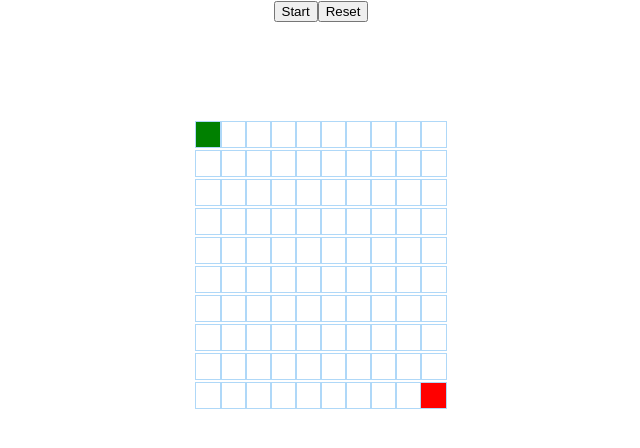
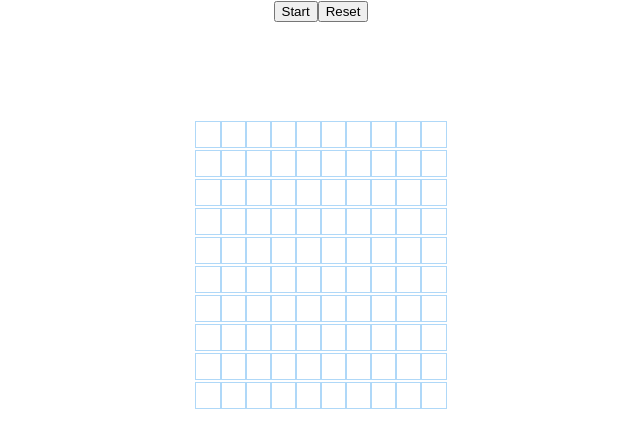
Before and after one commit to matthewqian1/pathfinding-visualiser, a React (Create React App) app: page / in a window 1280 px wide. Shown: the top 448 px of the page, without its empty margins (319-959 px from the left). Built offline with nearby package versions, Linux system fonts and the light colour scheme.

Commit message:
set start and finish by user click

```diff
--- a/src/components/Visualiser.jsx
+++ b/src/components/Visualiser.jsx
@@ -11,22 +11,33 @@ export default class Visualiser extends Component {
             nodes: [],
             numRows: 10,
             numCols: 10,
-            start: [0, 0],
-            finish: [9, 9]
+            start: [],
+            finish: []
         };
     }
 
     componentDidMount() {
+        this.setBoard();
+    }
+
+    reset() {
+        const start = [];
+        const finish = [];
+        this.setState({start, finish});
+        this.setBoard();
+    }
+
+    setBoard() {
         const nodes = [];
-        const {numRows, numCols, start, finish} = this.state;
+        const {numRows, numCols} = this.state;
         for (let row = 0; row < numRows; row++) {
         const currentRow = [];
         for (let col = 0; col < numCols; col++) {
             const node = {
                 col,
                 row,
-                isStart: row === start[0] && col === start[1],
-                isFinish: row === finish[0] && col === finish[1],
+                isStart: false,
+                isFinish: false,
                 isVisited: false,
                 distance: Infinity,
                 parent: null,
@@ -52,6 +63,9 @@ export default class Visualiser extends Component {
             await delay(10);
             this.setState({nodes});
             const currentNode = queue.dequeue();
+            if (currentNode.isFinish) {
+                break;
+            }
             if (currentNode.isVisited) {
                 continue;
             }
@@ -66,11 +80,12 @@ export default class Visualiser extends Component {
             }
 
 
+
         }
         console.log('done djikstras');
         this.buildPath(nodes[finish[0]][finish[1]], nodes);
         console.log('done build path');
-        console.log(nodes);
+
 
     }
 
@@ -112,9 +127,25 @@ export default class Visualiser extends Component {
         return false;
     }
 
-
-
-
+    setPathStartFinish(x, y) {
+        var {start, finish, nodes} = this.state;
+        if (start.length === 2 && finish.length === 2) {
+            return;
+        }
+        let node = nodes[x][y];
+        if (start.length !== 2) {
+            start = [x, y];
+            node.isStart = true;
+            node.distance = 0;
+            console.log(`start has been set to [${start[0]}][${start[1]}]`);
+        } else if (finish.length !== 2) {
+            finish = [x, y];
+            node.isFinish = true;
+            console.log(`finish has been set to [${finish[0]}][${finish[1]}]`);
+        }
+        nodes[x][y] = node;
+        this.setState({start, finish, nodes});
+    }
 
 
     render() {
@@ -122,19 +153,26 @@ export default class Visualiser extends Component {
         return (
             <div>
                 <button onClick={() => this.djikstras(this.state)}>Start</button>
-                <button onClick={() => this.componentDidMount()}>Reset</button>
+                <button onClick={() => this.reset()}>Reset</button>
             <div className="grid">
                 {nodes.map((row, rowIdx) => {
                     return <div key={rowIdx}>
                         {row.map((node, nodeIdx) =>
                         {
                             const {isStart, isFinish, isVisited, shortestPath} = node;
-                            return (<Node onClick = {() => console.log('hello')}
+                            return (
+                                <span onClick={() => this.setPathStartFinish(rowIdx, nodeIdx)}>
+                            <Node
                             isStart={isStart}
                             isFinish={isFinish}
                             isVisited={isVisited}
                             shortestPath={shortestPath}
-                            ></Node>)})}
+                            ></Node>
+                            </span>
+                            )
+                        }
+                        )
+                        }
 
                     </div>
 
```
